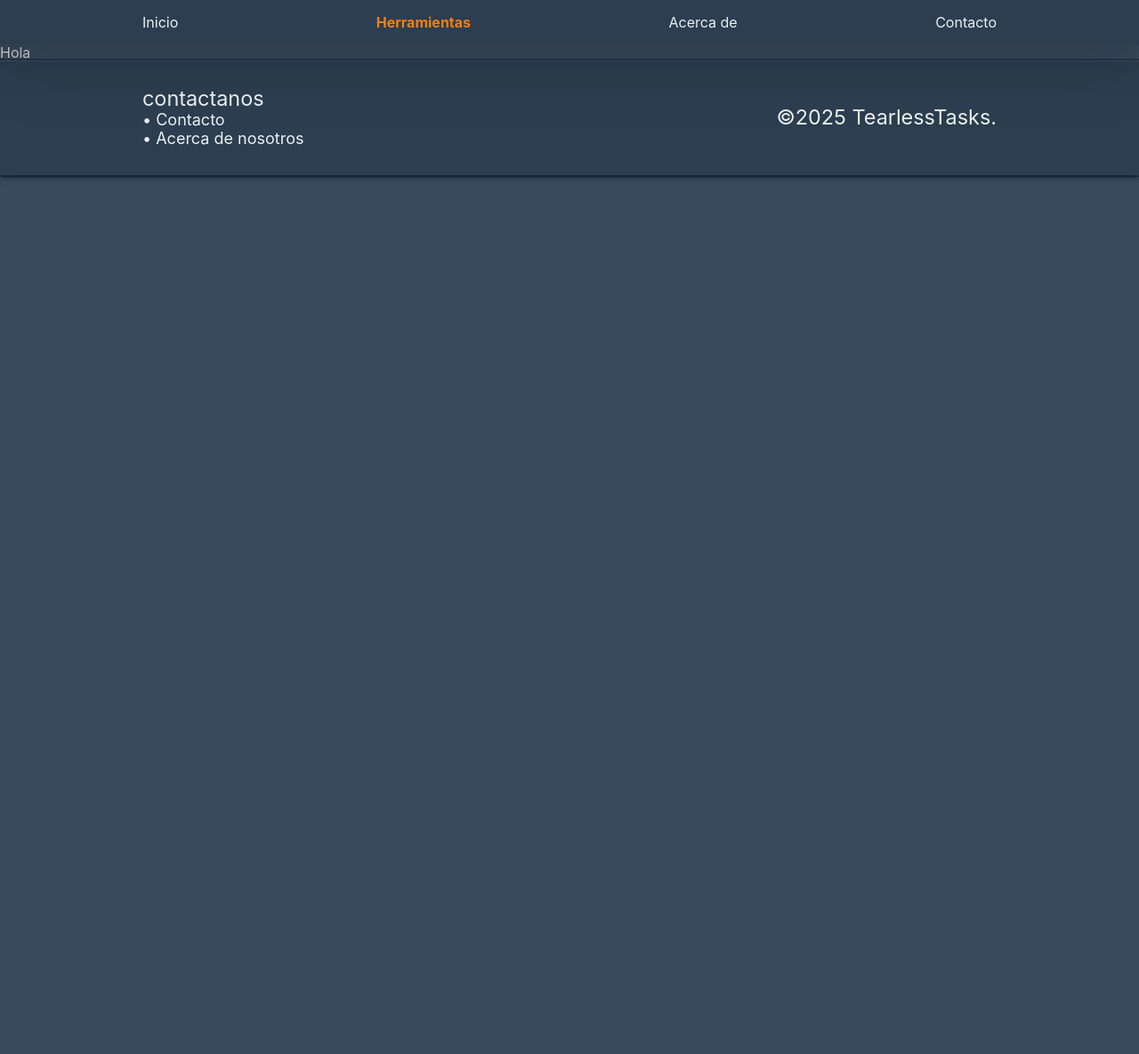
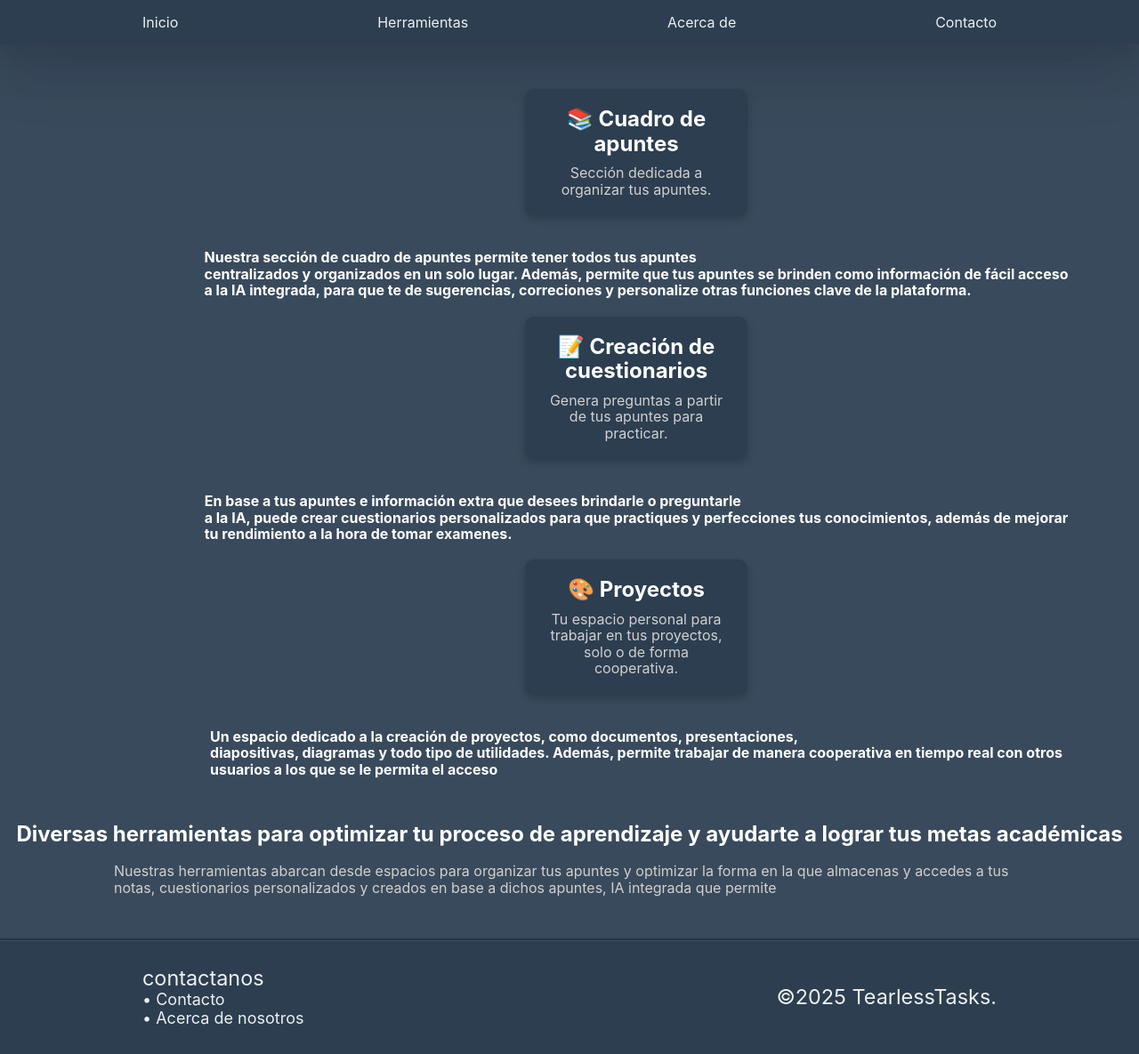
Before and after one commit to AndresCastril/Ingenier-a-software-I, a plain HTML site: page herramientas.html in a window 1280 px wide. Shown: the whole page at 89% size. Before the commit the page ends 800 px from the top, so only its background shows below. Drawn offline with nearby package versions, Linux system fonts and the light colour scheme.

Commit message:
herramientas hecho

```diff
--- a/about.css
+++ b/about.css
@@ -33,6 +33,9 @@
 .about-info li{
     color: aliceblue;
 }
+.about-info h2{
+    color: rgb(31, 150, 255);
+}
 .about-info h3{
     color: rgb(31, 150, 255);
     list-style: none;
--- a/herramientas.css
+++ b/herramientas.css
@@ -0,0 +1,42 @@
+.features {
+    display: flex; /* Usa flexbox para alinear mejor */
+    flex-wrap: wrap; /* Permite que los elementos se acomoden si no caben */
+    justify-content: center;
+    gap: 20px;
+    margin-top: 50px;
+    margin-left: 150px;
+}
+
+.feature {
+    background: #2c3e50;
+    padding: 20px;
+    border-radius: 10px;
+    width: 250px;
+    text-align: center;
+    box-shadow: 0px 4px 10px rgba(0, 0, 0, 0.2);
+}
+
+.feature h2 {
+    font-size: 1.5em;
+    margin-bottom: 10px;
+}
+.Descripcion {
+    width: 100%;
+    display: flex;
+    justify-content: center;
+    flex-direction: column;
+    align-items: center;
+    text-align: center;
+}
+
+.Descripcion p {
+    text-align: left;
+    max-width: 80%;
+}
+
+.texto-delante {
+    position: relative; /* Asegura que respete el flujo normal */
+    z-index: 10; /* Mayor que el cuadro de apuntes */
+    font-weight: bold; /* Opcional: resalta el texto */
+    color: white; /* Ajusta el color según el fondo */
+}
--- a/herramientas.html
+++ b/herramientas.html
@@ -1,14 +1,15 @@
 <!DOCTYPE html>
-<html lang="en">
+<html lang="es">
 <head>
     <meta charset="UTF-8">
     <meta name="viewport" content="width=device-width, initial-scale=1.0">
+    <title>Home - Plataforma de Aprendizaje</title>
     <link rel="stylesheet" href="style.css">
     <link rel="stylesheet" href="../normalize.css">
     <link rel="stylesheet" href="./herramientas.css">
-    <title>Herramientas</title>
 </head>
 <body>
+
     <header class="header">
         <nav>
             <ul>
@@ -25,15 +26,44 @@
         </nav>
     </header>
 
+    <main class="contacto-cont">
 
-<p>Hola</p>
+        <section class="features">
+            <article class="feature">
+                <h2>📚 Cuadro de apuntes</h2>
+                <p>Sección dedicada a organizar tus apuntes.</p>
+            </article>
+            <p class="texto-delante"> <br> Nuestra sección de cuadro de apuntes permite tener todos tus apuntes <br> centralizados y organizados en un solo lugar. Además, permite que tus apuntes se brinden como información de fácil acceso <br> a la IA integrada, para que te de sugerencias, correciones y personalize otras funciones clave de la plataforma. </p>
+            <article class="feature">
+                <h2>📝 Creación de cuestionarios</h2>
+                <p>Genera preguntas a partir de tus apuntes para practicar.</p>
+            </article>
+            <p class="texto-delante"> <br> En base a tus apuntes e información extra que desees brindarle o preguntarle <br> a la IA, puede crear cuestionarios personalizados para que practiques y perfecciones tus conocimientos, además de mejorar <br> tu rendimiento a la hora de tomar examenes. </p>
+            <article class="feature">
+                <h2>🎨 Proyectos</h2>
+                <p>Tu espacio personal para trabajar en tus proyectos, solo o de forma cooperativa.</p>
+            </article>
+            <p class="texto-delante"> <br> Un espacio dedicado a la creación de proyectos, como documentos, presentaciones, <br> diapositivas, diagramas y todo tipo de utilidades. Además, permite trabajar de manera cooperativa en tiempo real con otros <br> usuarios a los que se le permita el acceso</p>
+        </section>
+
+        <section class ="Descripcion">
+            <h2>Diversas herramientas para optimizar tu proceso de aprendizaje y ayudarte a lograr tus metas académicas</h2>
+        <br>
+            <p> Nuestras herramientas abarcan desde espacios para organizar tus apuntes y optimizar la forma en la que almacenas y accedes a tus notas, cuestionarios personalizados y creados en base a dichos apuntes, IA integrada que permite
+            </p>
+        </section>
+
+
+
+
+    </main>
 
 
     <footer>
-        <nav>
+        <nav class="nav_footer">
             <ul>
                 <li><p>contactanos</p>
-                    <a href="contact.html">• Contacto</a>
+                    <a href="contact.html"> • Contacto</a>
                     <br>
                     <a href="about.html"> • Acerca de nosotros</a>
                 </li>
@@ -44,9 +74,5 @@
 
 
     <script src="script.js"></script>
-
-    </header>
-
-    <script src="script.js"></script>
 </body>
 </html>
--- a/script.js
+++ b/script.js
@@ -1,53 +1,28 @@
-document.addEventListener("DOMContentLoaded", () => {
-    // Resaltar la página activa en el menú
-    const links = document.querySelectorAll("nav ul li a");
-    links.forEach(link => {
-        if (link.href === window.location.href) {
-            link.style.color = "#f37f12"; // Mismo color del hover
-            link.style.fontWeight = "bold"; // Resalta la página actual
-        }
-    });
-});
-
-// Hacer que el menú sea fijo al hacer scroll
-window.addEventListener("scroll", () => {
-    const header = document.querySelector(".header");
-    if (window.scrollY > 50) {
-        header.style.position = "fixed";
-        header.style.top = "0";
-        header.style.width = "100%";
-        header.style.zIndex = "1000"; // Asegura que esté por encima de otros elementos
-    } else {
-        header.style.position = "relative";
-    }
-});
-
 document.addEventListener("DOMContentLoaded", function () {
     const registerForm = document.getElementById("registerForm");
-    const loginForm = document.getElementById("loginForm");
 
     if (registerForm) {
         registerForm.addEventListener("submit", function (event) {
             event.preventDefault();
-            const nombre = document.getElementById("nombre").value;
-            const email = document.getElementById("email").value;
-            const telefono = document.getElementById("telefono").value;
-            const edad = document.getElementById("edad").value;
-            const genero = document.getElementById("genero").value;
-            const password = document.getElementById("regPassword").value;
-            console.log("Registro:", { nombre, email, telefono, edad, genero });
-            alert("Registro exitoso!");
-        });
-    }
 
-    if (loginForm) {
-        loginForm.addEventListener("submit", function (event) {
-            event.preventDefault();
-            const email = document.getElementById("regEmail").value;
-            const password = document.getElementById("regPassword").value;
+            const user = {
+                nombre: document.getElementById("nombre").value,
+                email: document.getElementById("email").value,
+                telefono: document.getElementById("telefono").value,
+                edad: document.getElementById("edad").value,
+                genero: document.getElementById("genero").value,
+                password: document.getElementById("regPassword").value
+            };
 
-            console.log("Inicio de sesión:", { email, password });
-            alert("Inicio de sesión exitoso!");
+            // Obtener registros previos
+            let users = JSON.parse(localStorage.getItem("usuarios")) || [];
+            users.push(user);
+
+            // Guardar en LocalStorage
+            localStorage.setItem("usuarios", JSON.stringify(users));
+
+            alert("Registro exitoso");
+            registerForm.reset();
         });
     }
 });
```
Also changed, not shown: about.html (+1 -1 lines).
